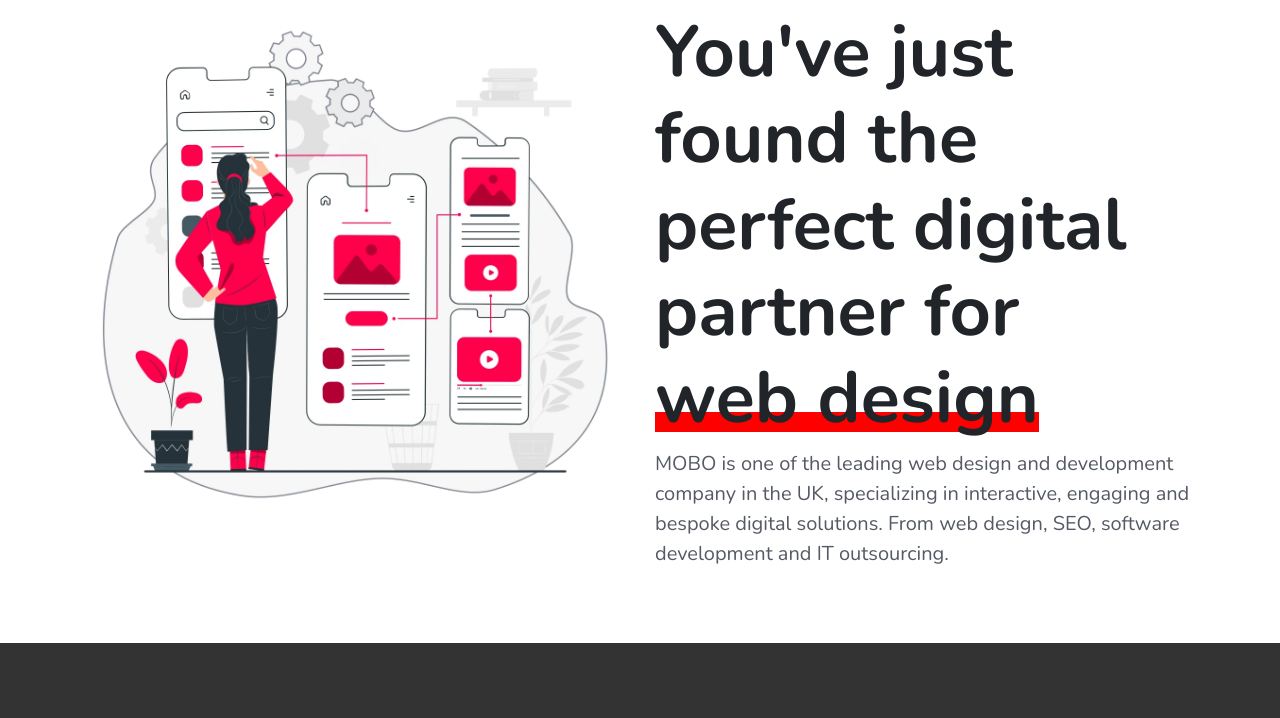
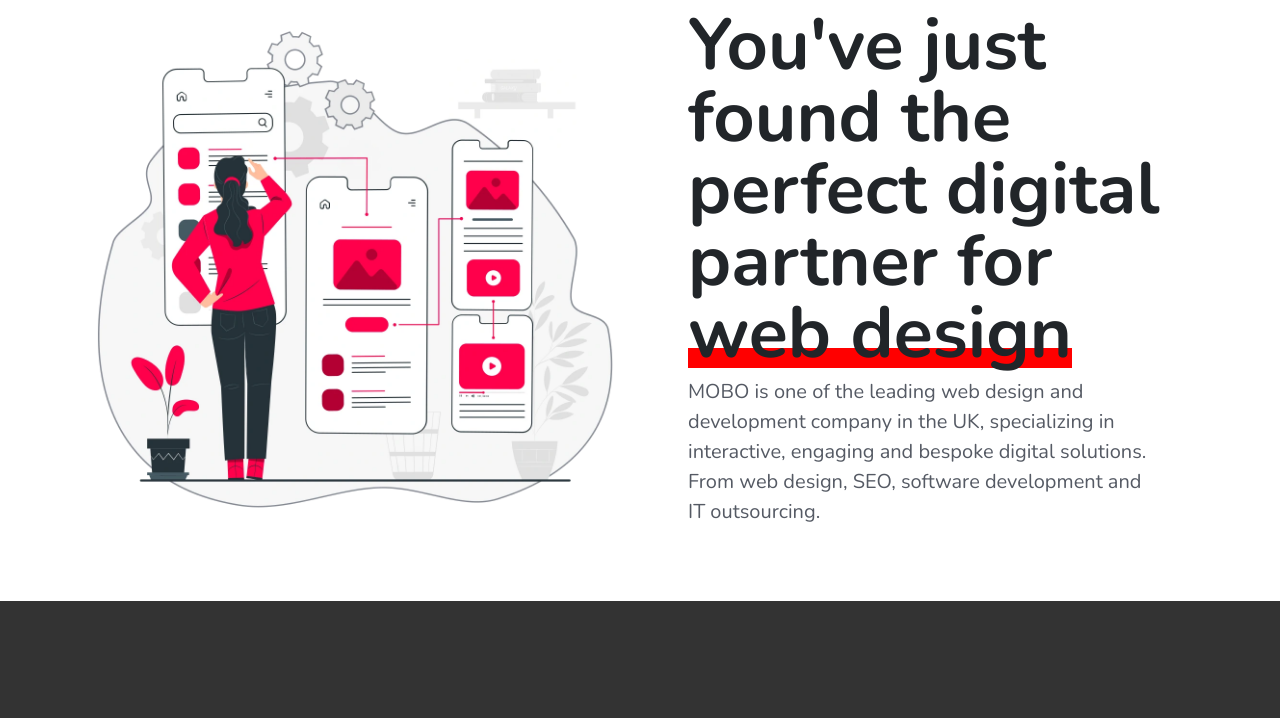
Before and after one commit to joshua-richard-29jd/MOBO-webdesign-JoshuaRichard, a plain HTML site: page MOBO Home Page/index.html in a window 1280 px wide. Shown: the part 71-789 px from the top of the page. Drawn offline with nearby package versions, Linux system fonts and the light colour scheme.

Commit message:
banner padding change  and form line height give

```diff
--- a/MOBO Home Page/index.html
+++ b/MOBO Home Page/index.html
@@ -11,7 +11,7 @@
 <link href="https://fonts.googleapis.com/css2?family=Nunito:wght@200;300;400;600;700;800;900&display=swap" rel="stylesheet">
 </head>
 <body>
-
+    <!-- ******************** HEADER ******************** -->
     <div id="header">
         <div class="container ">
             <div class="row">
@@ -46,6 +46,7 @@
         </div>
     </div>
 
+    <!-- ******************** BANNER ******************** -->
     <div id="banner">
         <div class="container">
             <div class="row">
@@ -53,7 +54,7 @@
                     <img class="col-6" src="./images/hero-illustration.webp" alt="">
                 </div>
 
-                <div class="col-6">
+                <div class="banner-con col-6">
                     <h2>
                         You've just found the perfect digital partner for <span class="big-line">web design</span>
                     </h2>
@@ -63,6 +64,7 @@
         </div>
     </div>
 
+    <!-- ******************** WELCOME BANNER ******************** -->
     <div id="welcomebanner">
         <div class="container">
             <div class="welcomenote text-center">
@@ -97,6 +99,7 @@
         </div>
     </div>
 
+    <!-- ******************** SEO ******************** -->
 <div id="seo">
     <div class="container ">
         <div class="row">
@@ -120,6 +123,8 @@
         </div>
     </div>
 </div>
+
+<!-- ******************** SERVICES ******************** -->
 
 <div id="services">
     <div class="container">
@@ -173,6 +178,8 @@
         </div>
     </div>
 </div>
+
+    <!-- ******************** TECH SKILLS ******************** -->
 
 <div id="tech-skills">
     <div class="container ">
@@ -248,6 +255,8 @@
 </div>
 </div>
 
+    <!-- ******************** FOOTER ******************** -->
+
 <div id="footer">
     <div class="socialnetwork d-flex justify-content-center">
         <div class="social-net">
@@ -292,7 +301,8 @@
     <p class="text-center copyright">© 2021 MOBO Media | Privacy Policy | Terms of Service</p>
 </div>
 
+<!-- *** SCRIPT *** -->
     <script src="https://code.jquery.com/jquery-3.5.1.slim.min.js"></script>
-<script src="https://cdn.jsdelivr.net/npm/bootstrap@4.6.0/dist/js/bootstrap.bundle.min.js" ></script>
+    <script src="https://cdn.jsdelivr.net/npm/bootstrap@4.6.0/dist/js/bootstrap.bundle.min.js" ></script>
 </body>
 </html>
--- a/MOBO Home Page/style.css
+++ b/MOBO Home Page/style.css
@@ -45,6 +45,15 @@ a {
     font-size: 72px;
     font-weight: 700;
     margin-top: 80px;
+    line-height: 1;
+}
+
+#banner .ban-img {
+    padding: 0 10px ;
+}
+
+#banner .banner-con {
+    padding: 0 48px;
 }
 
 #banner span {
```
Also changed, not shown: MOBO ContactUs page/index.html (+2 -1 lines), MOBO ContactUs page/style.css (+7 -0 lines).
